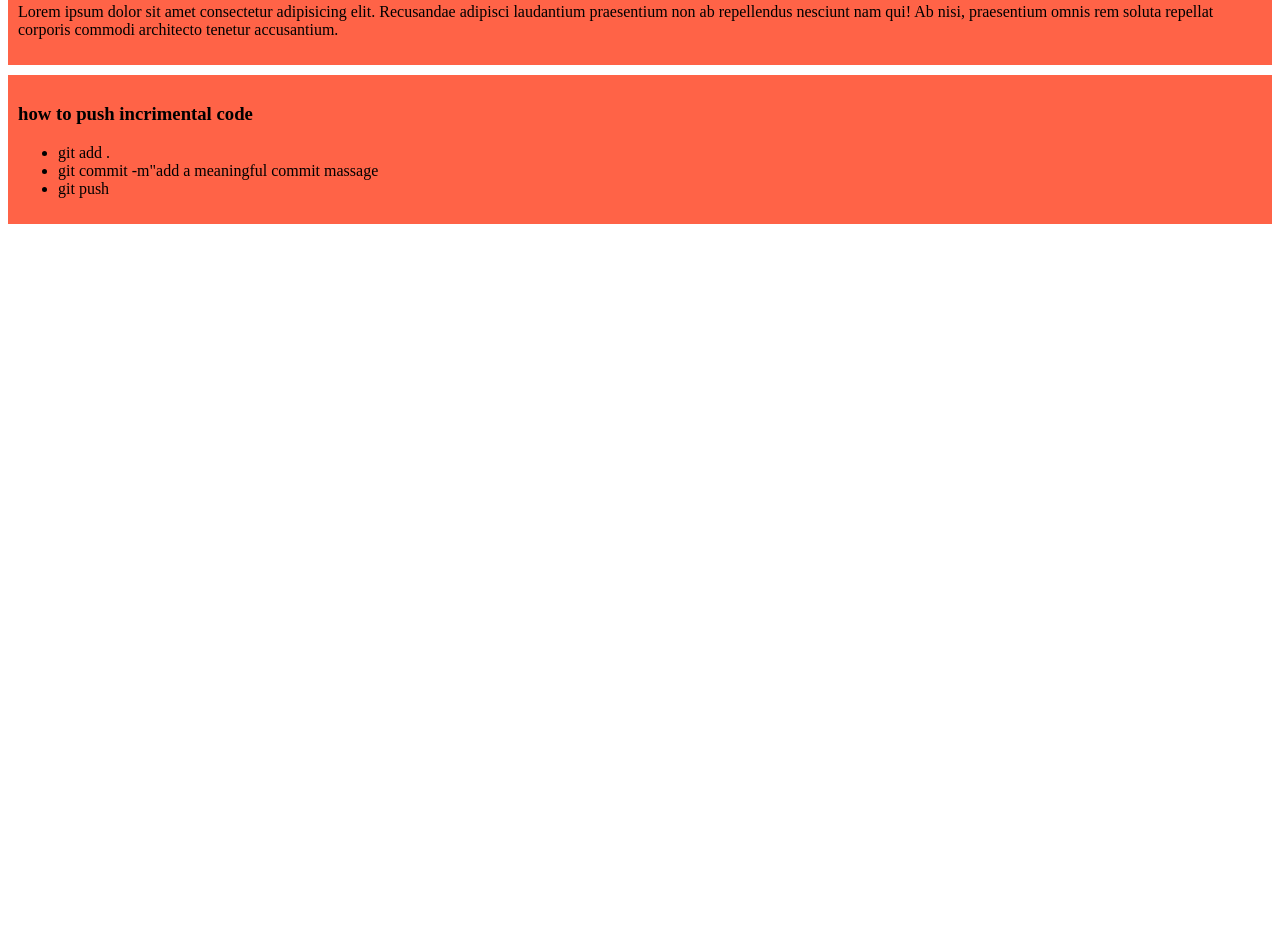
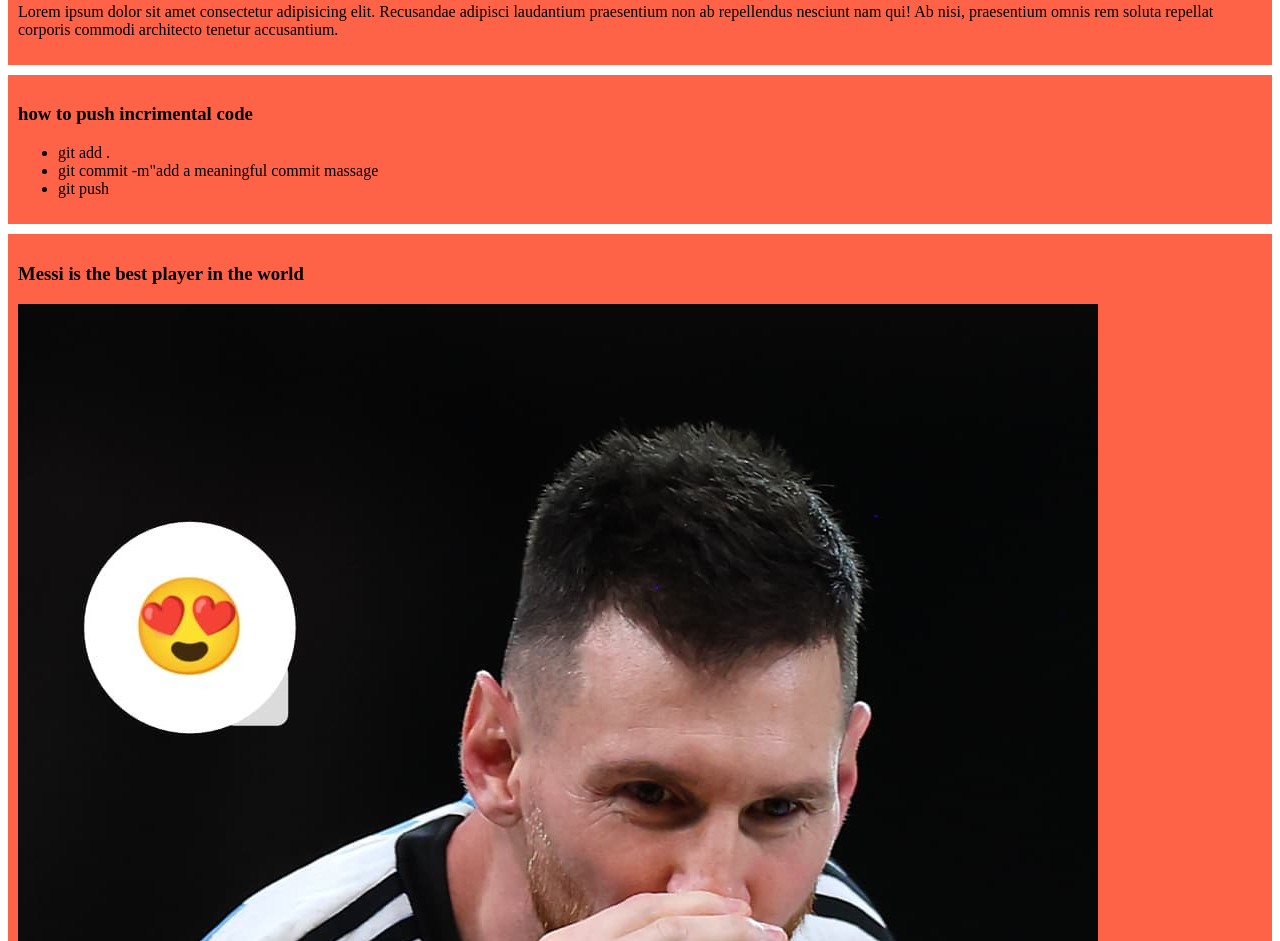
Before and after one commit to Asrafulch099/my-firsr-website, a plain HTML site: page index.html in a window 1280 px wide. Shown: the part 499-1440 px from the top of the page. Before the commit the page ends 800 px from the top, so only its background shows below. Drawn offline with Linux system fonts and the light colour scheme.

Commit message:
added messi with his picture

```diff
--- a/index.html
+++ b/index.html
@@ -30,9 +30,10 @@
 <li>git commit -m"add a meaningful commit massage</li>
 <li>git push</li>
 </ul>
-
-
-
+    </div>
+    <div>
+        <h3>Messi is the best player in the world</h3>
+        <img src="messi.jpg" alt="" srcset="">
     </div>
 </body>
 </html>
```
Also changed, not shown: messi.jpg (added).
